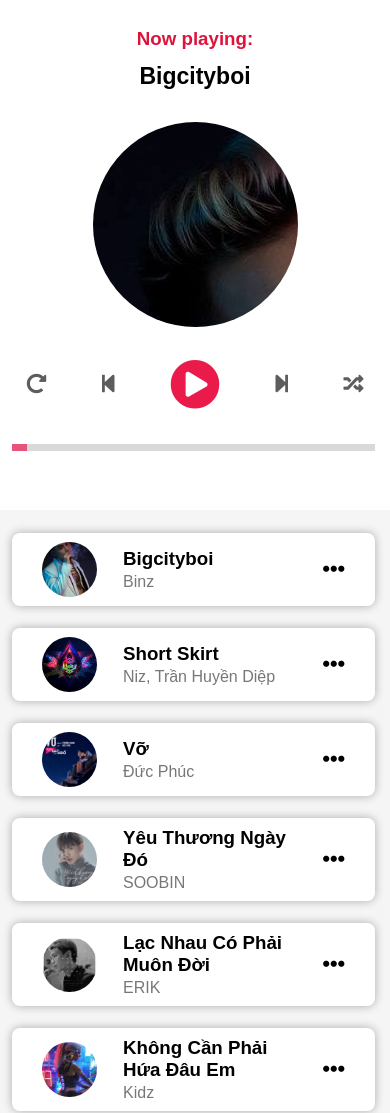
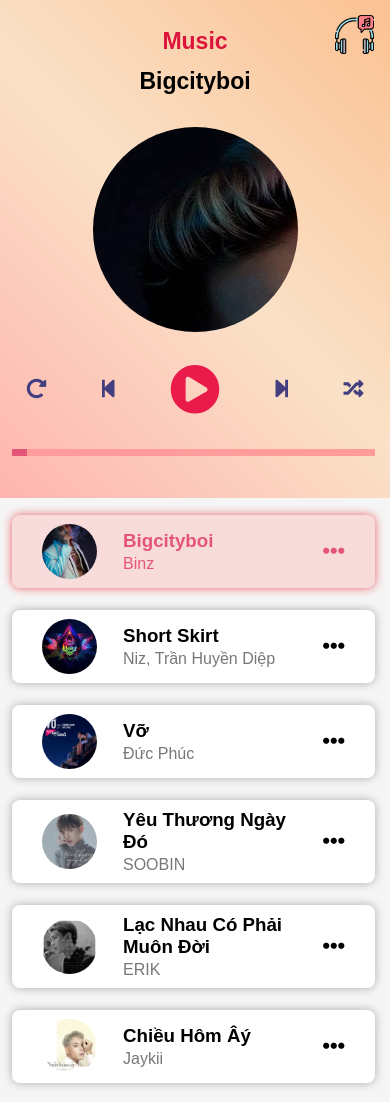
Before and after one commit to nguyenquoclong17112003/web_music, a plain HTML site: page index.html in a window 390 px wide. Shown: the top 1113 px of the page. Drawn offline with Linux system fonts and the light colour scheme.

Commit message:
upload-file-music

```diff
--- a/index.css
+++ b/index.css
@@ -9,6 +9,7 @@
     color: crimson;
     font-weight: bold;
     margin-top: 28px;
+    font-size: 23px;
   }
 
   .container__heading-desc {
@@ -27,6 +28,16 @@
     width: 100%;
   }
 
+  .music_list.active {
+    background-color: #f8dbdb;
+    box-shadow: 0 0 10px rgb(235 95 100);
+    color: #e55579;
+  }
+
+  .music_list.active .music_item-singer {
+    color: #e55579;
+  }
+
   .cd {
     width: 205px;
     margin: auto;
@@ -39,6 +50,10 @@
   }
   .icon-random.active {
     color: red;
+  }
+
+  .icon-reload.active {
+    color: #2caa41;
   }
   .icon-video {
     display: block;
@@ -62,13 +77,24 @@
   .icon-back,
   .icon-next {
     font-size: 20px;
-    color: #5d5d5d;
+    color: #423e80;
+  }
+
+  /* .container_header {
+    position: relative;
+  } */
+
+  .icon-headphone {
+    position: absolute;
+    width: 10%;
+    right: 4%;
+    top: 3%;
   }
 
   .icon-random,
   .icon-reload {
     font-size: 20px;
-    color: #5d5d5d;
+    color: #423e80;
   }
 
   .progress {
@@ -77,7 +103,7 @@
     height: 7px;
     margin-left: 12px;
     -webkit-appearance: none;
-    background-color: #d9d9d9;
+    background-color: #ff9b9b;
   }
   .progress::-webkit-slider-thumb {
     -webkit-appearance: none;
@@ -87,7 +113,7 @@
   }
   .play-music {
     background-color: #f5f5f5;
-    margin-top: 510px;
+    margin-top: 492px;
     padding-top: 1px;
     padding-bottom: 19px;
   }
@@ -132,6 +158,7 @@
     right: 0;
     top: 0;
     z-index: 1;
-    background-color: #fff;
+    background: linear-gradient(45deg, #ffb5ae, #fae1c7, #fbc192);
+    padding-bottom: 38px;
   }
 }
--- a/index.html
+++ b/index.html
@@ -14,8 +14,13 @@
   <body>
     <div class="app">
       <div class="Container">
+        <img
+          class="icon-headphone"
+          src="./img/headphones.png"
+          alt="headphone"
+        />
         <header class="container_header">
-          <h3 class="container__heading">Now playing:</h3>
+          <h3 class="container__heading">Music</h3>
           <h3 class="container__heading-desc">String 57th & 9th</h3>
         </header>
 
--- a/index.js
+++ b/index.js
@@ -26,6 +26,7 @@ const reloadBtn = $(".icon-reload");
 */
 
 const app = {
+  isRepeat: false,
   isRandom: false,
   isPlay: false,
   currentIndex: 0,
@@ -61,17 +62,17 @@ const app = {
       image: "./img/lacnhau.jpg",
     },
     {
-      name: "Không Cần Phải Hứa Đâu Em",
-      singer: "Kidz",
-      path: "./music/Em-La-Ke-Dang-Thuong-Phat-Huy-T4.mp3",
-      image: "./img/bai4.jpeg",
+      name: "Chiều Hôm Âý",
+      singer: "Jaykii",
+      path: "./music/chieuhomay.mp3",
+      image: "./img/chieuhomay.jpg",
     },
   ],
 
   render: function () {
-    const htmls = this.songs.map((song) => {
+    const htmls = this.songs.map((song, index) => {
       return `
-      <ul class="music_list">
+      <ul class="music_list ${index === app.currentIndex ? "active" : ""}">
       <li class="music_item">
         <img
           src="${song.image}"
@@ -170,6 +171,7 @@ const app = {
         app.nextSong();
       }
       audio.play();
+      app.render();
     };
 
     // Xử lí khi Back Bài hát
@@ -180,6 +182,7 @@ const app = {
         app.backSong();
       }
       audio.play();
+      app.render();
     };
 
     // Xử lí khi random Song
@@ -188,10 +191,20 @@ const app = {
       randomBtn.classList.toggle("active", app.isRandom);
     };
 
+    // Xử lí khi phát lại một song
+    reloadBtn.onclick = function () {
+      app.isRepeat = !app.isRepeat;
+      this.classList.toggle("active", app.isRepeat);
+    };
+
     // Xử lí khi song end
     audio.onended = function () {
-      app.nextSong();
-      audio.play();
+      if (app.isRepeat) {
+        audio.play();
+      } else {
+        app.nextSong();
+        audio.play();
+      }
     };
   },
 
```
Also changed, not shown: img/chieuhomay.jpg (added), img/headphones.png (added), img/khongcan.jpg (added), 1 other file.
